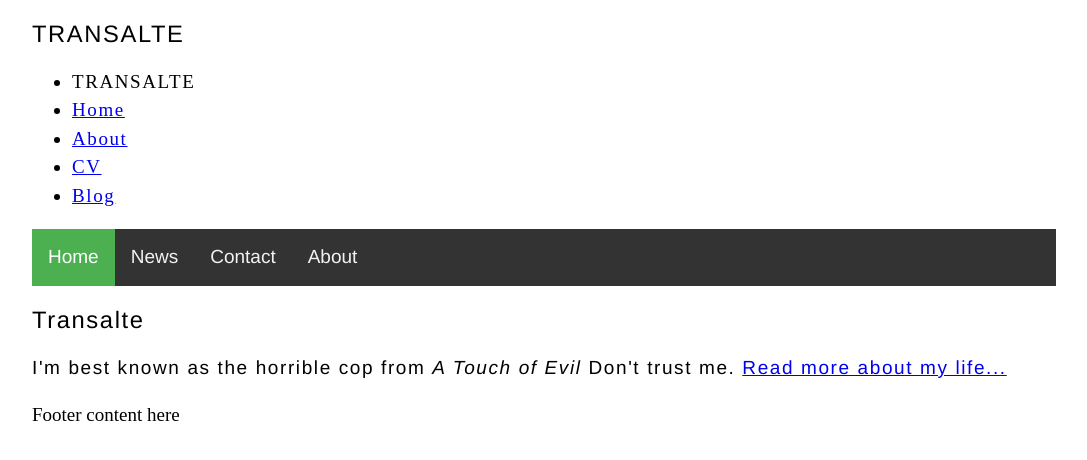
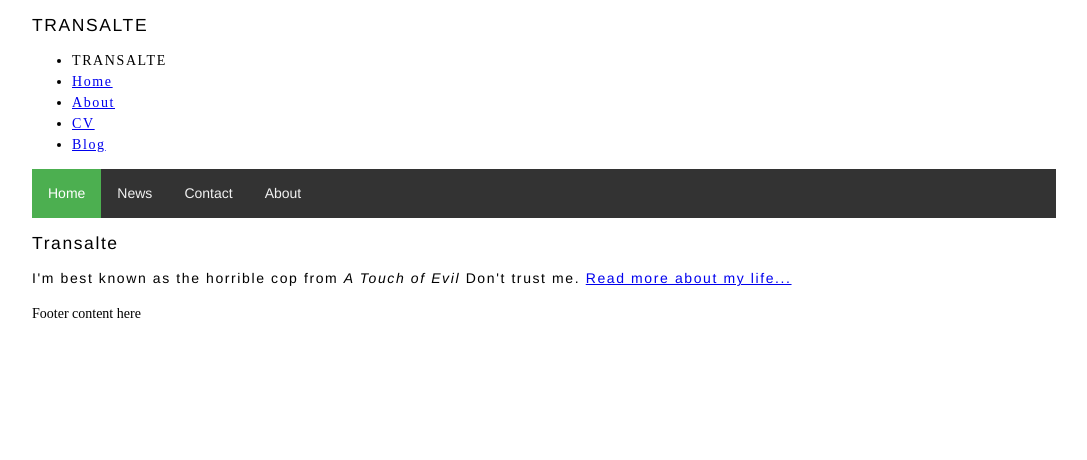
Before and after one commit to transalte/transalte.github.io, a Jekyll site: the page built from index.html, in a window 1280 px wide. Shown: the top 460 px of the page, without its empty margins (96-1183 px from the left). Built offline with Jekyll 4.4.1, drawn with Linux system fonts in a browser that asks for light colours.

Commit message:
Update main.css

```diff
--- a/css/main.css
+++ b/css/main.css
@@ -1,7 +1,7 @@
 html>body {
 margin-left: 10%;
 margin-right: 10%;
-font-size: 19px;
+font-size: 14px;
 line-height: 1.5em;
 }
 
@@ -14,7 +14,7 @@ letter-spacing: .1rem;
 p {
 text-align: justify;
 text-justify: inter-word;
-font-size: 100%;
+font-size: 14px;
 }
 
 
```
